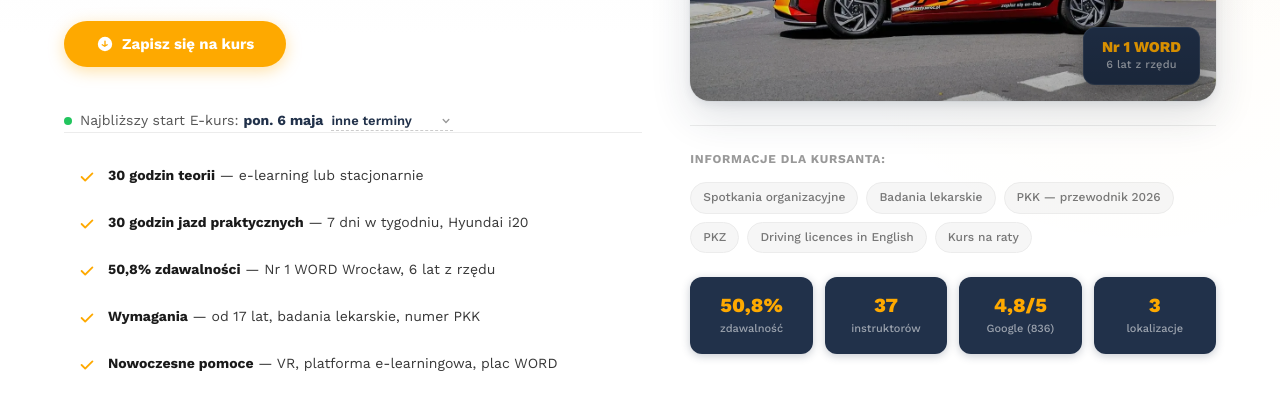
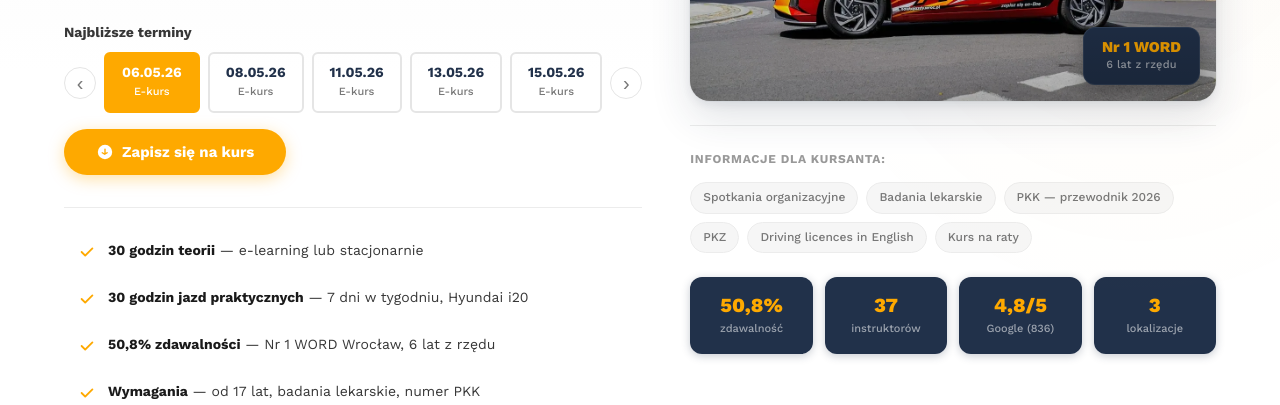
Before and after one commit to SiwsON1/adj-redesign, a website: page index.html in a window 1280 px wide. Shown: the part 395-800 px from the top of the page. Drawn offline with nearby package versions, Linux system fonts and the light colour scheme.

Commit message:
Karuzela dat w hero - karty ze strzalkami jak na oryginalnym ADJ

```diff
--- a/css/style.css
+++ b/css/style.css
@@ -195,6 +195,7 @@ h1, h2, h3, h4, h5, h6 {
 
 .hero__content {
   padding-top: var(--sp-4);
+  min-width: 0;
 }
 
 .hero__badges {
@@ -2113,74 +2114,104 @@ h1, h2, h3, h4, h5, h6 {
   font-weight: 500;
 }
 
-/* ---------- Hero termin line ---------- */
-.hero__termin-line {
-  display: flex;
-  align-items: center;
-  gap: 8px;
-  margin-top: 10px;
-  flex-wrap: wrap;
-}
-
-.hero__termin-dot {
-  width: 8px;
-  height: 8px;
+/* ---------- Dates carousel ---------- */
+.dates-carousel {
+  margin-top: var(--sp-4);
+  margin-bottom: var(--sp-4);
+}
+
+.dates-carousel__title {
+  font-family: var(--font-display);
+  font-size: 14px;
+  font-weight: 700;
+  color: var(--gray-700);
+  margin-bottom: var(--sp-2);
+}
+
+.dates-carousel__row {
+  display: flex;
+  align-items: center;
+  gap: var(--sp-2);
+}
+
+.dates-carousel__arrow {
+  width: 32px;
+  height: 32px;
   border-radius: 50%;
-  background: #22c55e;
+  border: 1px solid var(--gray-200);
+  background: var(--white);
+  color: var(--gray-500);
+  font-size: 20px;
+  line-height: 1;
+  cursor: pointer;
+  display: flex;
+  align-items: center;
+  justify-content: center;
   flex-shrink: 0;
-  animation: pulse-dot 2s ease-in-out infinite;
-}
-
-@keyframes pulse-dot {
-  0%, 100% { box-shadow: 0 0 0 0 rgba(34, 197, 94, 0.4); }
-  50% { box-shadow: 0 0 0 5px rgba(34, 197, 94, 0); }
-}
-
-.hero__termin-text {
+  transition: all var(--dur) var(--ease);
+}
+
+.dates-carousel__arrow:hover {
+  border-color: var(--brand);
+  color: var(--brand);
+}
+
+.dates-carousel__track {
+  display: flex;
+  gap: var(--sp-2);
+  overflow-x: auto;
+  scroll-snap-type: x mandatory;
+  scrollbar-width: none;
+  -ms-overflow-style: none;
+  scroll-behavior: smooth;
+}
+
+.dates-carousel__track::-webkit-scrollbar {
+  display: none;
+}
+
+.date-card {
+  display: flex;
+  flex-direction: column;
+  align-items: center;
+  gap: 2px;
+  padding: 10px 16px;
+  border: 2px solid var(--gray-200);
+  border-radius: var(--radius-sm);
+  text-decoration: none;
+  white-space: nowrap;
+  scroll-snap-align: start;
+  flex-shrink: 0;
+  transition: all var(--dur) var(--ease);
+  cursor: pointer;
+}
+
+.date-card:hover {
+  border-color: var(--brand);
+}
+
+.date-card.is-active {
+  background: var(--brand);
+  border-color: var(--brand);
+}
+
+.date-card.is-active .date-card__date,
+.date-card.is-active .date-card__type {
+  color: var(--white);
+}
+
+.date-card__date {
+  font-family: var(--font-display);
   font-size: 14px;
-  color: #555;
-}
-
-.hero__termin-text strong {
-  color: #21314a;
-}
-
-.hero__termin-select-wrap {
-  position: relative;
-  display: inline-flex;
-  align-items: center;
-}
-
-.hero__termin-select {
-  appearance: none;
-  -webkit-appearance: none;
-  font-family: inherit;
-  font-size: 13px;
-  font-weight: 600;
-  color: #21314a;
-  background: transparent;
-  border: none;
-  border-bottom: 1px dashed #ccc;
-  padding: 2px 20px 2px 0;
-  cursor: pointer;
-}
-
-.hero__termin-select:hover {
-  border-bottom-color: #FEA900;
-}
-
-.hero__termin-select:focus {
-  outline: none;
-  border-bottom-color: #FEA900;
-}
-
-.hero__termin-chevron {
-  position: absolute;
-  right: 0;
-  width: 14px;
-  height: 14px;
-  color: #999;
-  pointer-events: none;
+  font-weight: 700;
+  color: var(--navy);
+  line-height: 1.2;
+}
+
+.date-card__type {
+  font-size: 11px;
+  font-weight: 500;
+  color: var(--gray-500);
 }
 
 /* ============================================
--- a/index.html
+++ b/index.html
@@ -110,38 +110,34 @@
           <span class="hero__price-note">Cena końcowa, bez dodatkowych opłat · <a href="/polityka-cenowa/">polityka cenowa</a></span>
         </div>
 
+        <div class="dates-carousel">
+          <p class="dates-carousel__title">Najbliższe terminy</p>
+          <div class="dates-carousel__row">
+            <button class="dates-carousel__arrow dates-carousel__arrow--prev" aria-label="Poprzednie">&lsaquo;</button>
+            <div class="dates-carousel__track">
+              <a href="/formularz-zapisow/" class="date-card is-active"><span class="date-card__date">06.05.26</span><span class="date-card__type">E-kurs</span></a>
+              <a href="/formularz-zapisow/" class="date-card"><span class="date-card__date">08.05.26</span><span class="date-card__type">E-kurs</span></a>
+              <a href="/formularz-zapisow/" class="date-card"><span class="date-card__date">11.05.26</span><span class="date-card__type">E-kurs</span></a>
+              <a href="/formularz-zapisow/" class="date-card"><span class="date-card__date">13.05.26</span><span class="date-card__type">E-kurs</span></a>
+              <a href="/formularz-zapisow/" class="date-card"><span class="date-card__date">15.05.26</span><span class="date-card__type">E-kurs</span></a>
+              <a href="/formularz-zapisow/" class="date-card"><span class="date-card__date">19.05.26</span><span class="date-card__type">E-kurs</span></a>
+              <a href="/formularz-zapisow/" class="date-card"><span class="date-card__date">21.05.26</span><span class="date-card__type">E-kurs</span></a>
+              <a href="/formularz-zapisow/" class="date-card"><span class="date-card__date">26.05.26</span><span class="date-card__type">E-kurs</span></a>
+              <a href="/formularz-zapisow/" class="date-card"><span class="date-card__date">28.05.26</span><span class="date-card__type">E-kurs</span></a>
+              <a href="/formularz-zapisow/" class="date-card"><span class="date-card__date">02.06.26</span><span class="date-card__type">E-kurs</span></a>
+              <a href="/formularz-zapisow/" class="date-card"><span class="date-card__date">04.06.26</span><span class="date-card__type">E-kurs</span></a>
+              <a href="/formularz-zapisow/" class="date-card"><span class="date-card__date">09.06.26</span><span class="date-card__type">E-kurs</span></a>
+              <a href="/formularz-zapisow/" class="date-card"><span class="date-card__date">10.06.26</span><span class="date-card__type">E-kurs</span></a>
+              <a href="/formularz-zapisow/" class="date-card"><span class="date-card__date">15.06.26</span><span class="date-card__type">E-kurs</span></a>
+            </div>
+            <button class="dates-carousel__arrow dates-carousel__arrow--next" aria-label="Następne">&rsaquo;</button>
+          </div>
+        </div>
+
         <a href="/formularz-zapisow/" class="btn btn--gold hero__cta-btn">
           <svg viewBox="0 0 20 20" fill="currentColor"><path fill-rule="evenodd" d="M10 18a8 8 0 100-16 8 8 0 000 16zm.75-11.25a.75.75 0 00-1.5 0v4.59l-1.95-1.16a.75.75 0 10-.77 1.29l2.75 1.63a.75.75 0 00.77 0l2.75-1.63a.75.75 0 00-.77-1.29l-1.28.76V6.75z" clip-rule="evenodd"/></svg>
           Zapisz się na kurs
         </a>
-        <div class="hero__termin-line">
-          <span class="hero__termin-dot"></span>
-          <span class="hero__termin-text">Najbliższy start E-kurs: <strong>pon. 6 maja</strong></span>
-          <div class="hero__termin-select-wrap">
-            <select class="hero__termin-select" id="terminSelect">
-              <option value="">inne terminy</option>
-              <option value="2026-05-06">pon. 6 maja</option>
-              <option value="2026-05-07">wt. 7 maja</option>
-              <option value="2026-05-08">śr. 8 maja</option>
-              <option value="2026-05-12">pon. 12 maja</option>
-              <option value="2026-05-13">wt. 13 maja</option>
-              <option value="2026-05-14">śr. 14 maja</option>
-              <option value="2026-05-19">pon. 19 maja</option>
-              <option value="2026-05-20">wt. 20 maja</option>
-              <option value="2026-05-21">śr. 21 maja</option>
-              <option value="2026-05-26">pon. 26 maja</option>
-              <option value="2026-05-27">wt. 27 maja</option>
-              <option value="2026-05-28">śr. 28 maja</option>
-              <option value="2026-06-02">pon. 2 czerwca</option>
-              <option value="2026-06-03">wt. 3 czerwca</option>
-              <option value="2026-06-04">śr. 4 czerwca</option>
-              <option value="2026-06-09">pon. 9 czerwca</option>
-              <option value="2026-06-10">wt. 10 czerwca</option>
-              <option value="2026-06-15">pon. 15 czerwca</option>
-            </select>
-            <svg class="hero__termin-chevron" viewBox="0 0 20 20" fill="currentColor"><path fill-rule="evenodd" d="M5.293 7.293a1 1 0 011.414 0L10 10.586l3.293-3.293a1 1 0 111.414 1.414l-4 4a1 1 0 01-1.414 0l-4-4a1 1 0 010-1.414z" clip-rule="evenodd"/></svg>
-          </div>
-        </div>
 
         <!-- Key features as anchor links -->
         <ul class="hero__features">
--- a/js/main.js
+++ b/js/main.js
@@ -10,6 +10,7 @@ document.addEventListener("DOMContentLoaded", () => {
   initCounters();
   initReveal();
   initStatsBars();
+  initDatesCarousel();
 });
 
 /* ---------- Scroll Spy (Intersection Observer) ---------- */
@@ -195,3 +196,33 @@ function initReveal() {
 
   reveals.forEach((r) => observer.observe(r));
 }
+
+/* ---------- Dates Carousel ---------- */
+function initDatesCarousel() {
+  const track = document.querySelector(".dates-carousel__track");
+  if (!track) return;
+
+  const prevBtn = document.querySelector(".dates-carousel__arrow--prev");
+  const nextBtn = document.querySelector(".dates-carousel__arrow--next");
+  const cards = track.querySelectorAll(".date-card");
+
+  if (prevBtn) {
+    prevBtn.addEventListener("click", () => {
+      track.scrollBy({ left: -200, behavior: "smooth" });
+    });
+  }
+
+  if (nextBtn) {
+    nextBtn.addEventListener("click", () => {
+      track.scrollBy({ left: 200, behavior: "smooth" });
+    });
+  }
+
+  cards.forEach((card) => {
+    card.addEventListener("click", (e) => {
+      e.preventDefault();
+      cards.forEach((c) => c.classList.remove("is-active"));
+      card.classList.add("is-active");
+    });
+  });
+}
```
